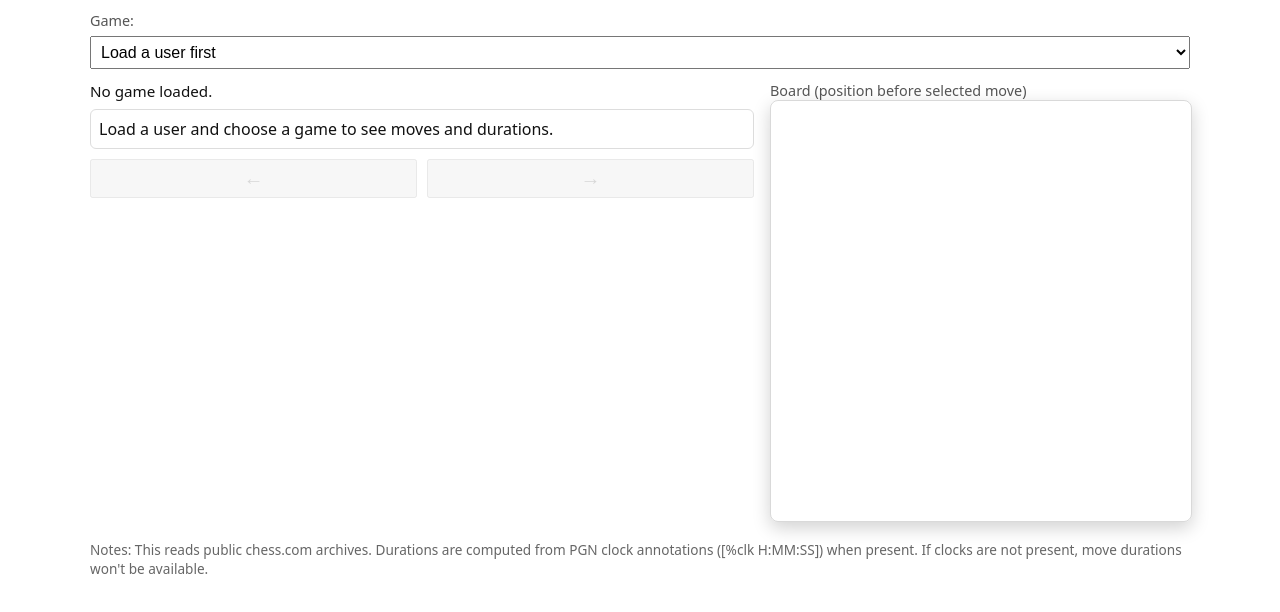
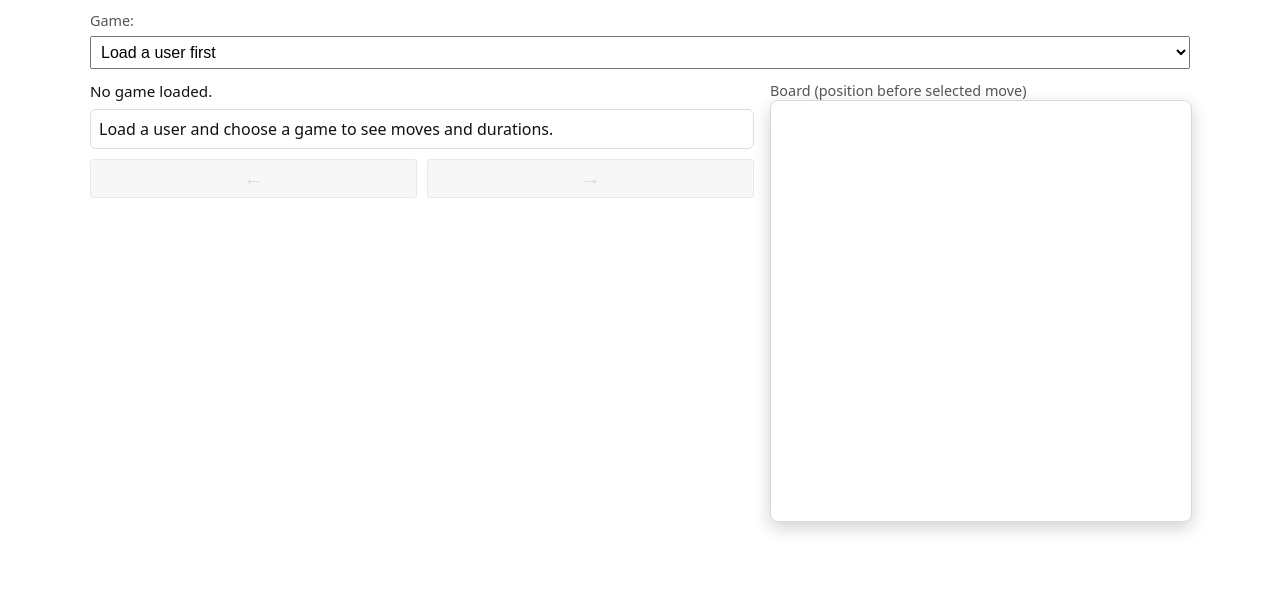
Before and after one commit to krycz/chess_time_review, a website: page index.html in a window 1280 px wide. Shown: the part 106-718 px from the top of the page. Drawn offline with nearby package versions, Linux system fonts and the light colour scheme.

Commit message:
Remove footer notes about chess.com archives and move duration calculations

```diff
--- a/index.html
+++ b/index.html
@@ -43,10 +43,6 @@
     </div>
   </div>
 
-  <footer>
-    Notes: This reads public chess.com archives. Durations are computed from PGN clock annotations ([%clk H:MM:SS]) when present. If clocks are not present, move durations won't be available.
-  </footer>
-
   <!-- chess.js from CDN (UMD build that exposes global `Chess`) -->
   <script src="https://cdnjs.cloudflare.com/ajax/libs/chess.js/0.10.3/chess.min.js"></script>
   <script>
```
